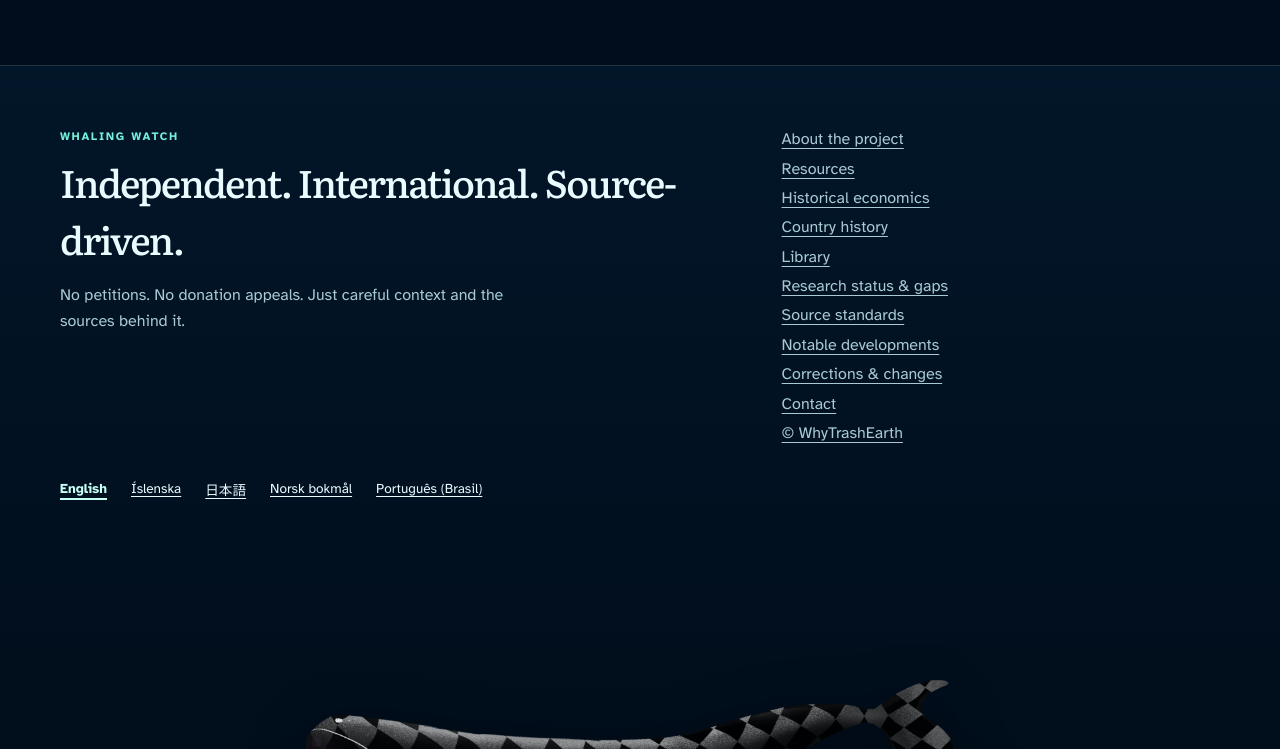
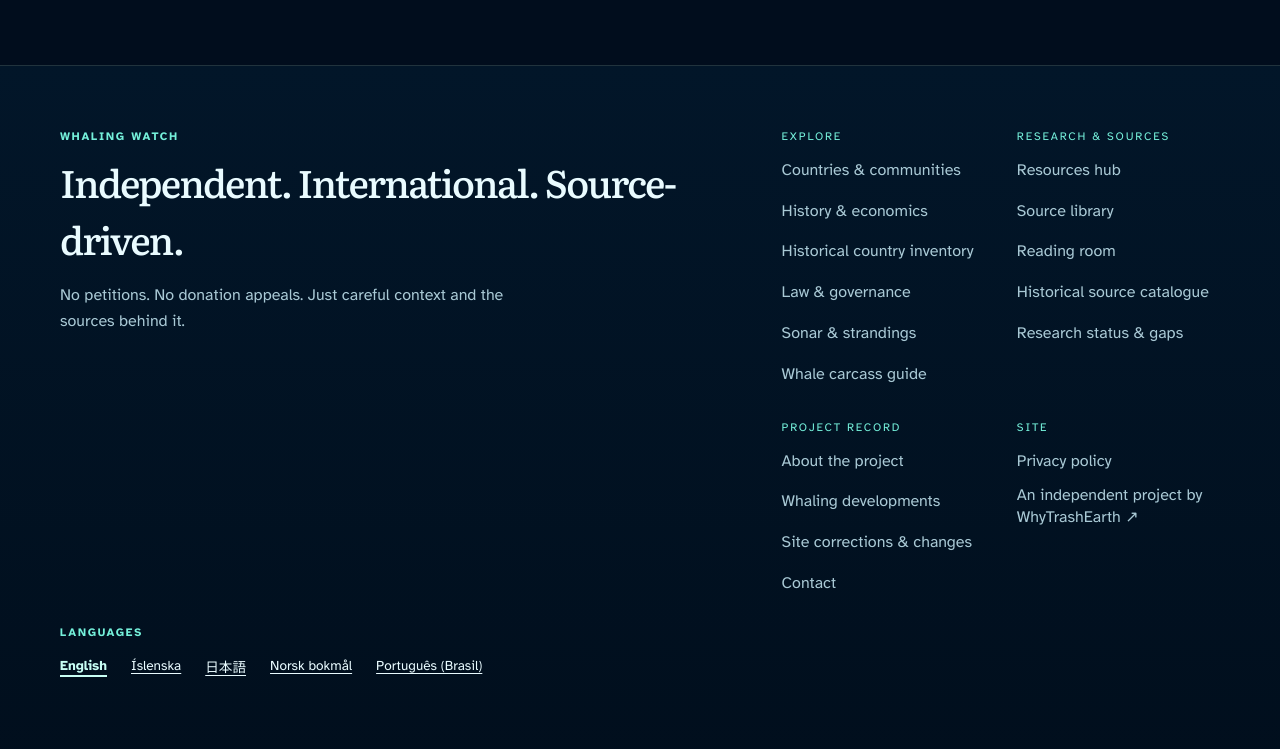
Before and after one commit to WhyTrashEarth/whalingwatch-site, an Astro site: page /blog in a window 1280 px wide. Shown: the part 1500-2249 px from the top of the page. Built offline with nearby package versions, Linux system fonts and the light colour scheme; Astro itself is replaced by a stand-in of ours.

Commit message:
Polish Whaling Watch navigation
Clarify primary navigation and group footer links for easier discovery.

```diff
--- a/src/components/Footer.astro
+++ b/src/components/Footer.astro
@@ -8,23 +8,60 @@
 ---
 <footer class="site-footer" role="contentinfo" aria-label={localized?.ui.footer ?? 'Site footer'}>
   <div class="container footer-grid">
-    <div>
+    <div class="footer-brand">
       <p class="eyebrow">Whaling Watch</p>
       <p class="footer-statement">{localized?.ui.statement ?? 'Independent. International. Source-driven.'}</p>
       <p class="footer-note">{localized?.footer.note ?? 'No petitions. No donation appeals. Just careful context and the sources behind it.'}</p>
     </div>
-    <div class="footer-links">
-      {localized ? <>
+    {localized ? <div class="footer-links">
         <a href="/about/" hreflang="en">{localized.footer.about}</a>
         <a href="/resources/" hreflang="en">{localized.ui.resources}</a>
         <a href="/contact/" hreflang="en">{localized.ui.contact}</a>
-      </> : <>
-        <a href="/about/">About the project</a><a href="/resources/">Resources</a><a href="/historical-economics/">Historical economics</a><a href="/countries/history/">Country history</a><a href="/library/">Library</a><a href="/research-status/">Research status &amp; gaps</a><a href="/sources/">Source standards</a><a href="/updates/">Notable developments</a><a href="/blog/">Corrections &amp; changes</a><a href="/contact/">Contact</a>
-      </>}
       <a href="https://whytrashearth.org" target="_blank" rel="noopener noreferrer">© WhyTrashEarth</a>
-    </div>
+    </div> : <nav class="footer-navigation" aria-label="Footer navigation">
+      <section class="footer-nav-group" aria-labelledby="footer-explore">
+        <h2 id="footer-explore" class="eyebrow">Explore</h2>
+        <ul>
+          <li><a href="/countries/">Countries &amp; communities</a></li>
+          <li><a href="/historical-economics/">History &amp; economics</a></li>
+          <li><a href="/countries/history/">Historical country inventory</a></li>
+          <li><a href="/law-and-governance/">Law &amp; governance</a></li>
+          <li><a href="/sonar-and-strandings/">Sonar &amp; strandings</a></li>
+          <li><a href="/when-a-whale-comes-ashore/">Whale carcass guide</a></li>
+        </ul>
+      </section>
+      <section class="footer-nav-group" aria-labelledby="footer-research">
+        <h2 id="footer-research" class="eyebrow">Research &amp; sources</h2>
+        <ul>
+          <li><a href="/resources/">Resources hub</a></li>
+          <li><a href="/sources/">Source library</a></li>
+          <li><a href="/library/">Reading room</a></li>
+          <li><a href="/library/history/">Historical source catalogue</a></li>
+          <li><a href="/research-status/">Research status &amp; gaps</a></li>
+        </ul>
+      </section>
+      <section class="footer-nav-group" aria-labelledby="footer-project">
+        <h2 id="footer-project" class="eyebrow">Project record</h2>
+        <ul>
+          <li><a href="/about/">About the project</a></li>
+          <li><a href="/updates/">Whaling developments</a></li>
+          <li><a href="/blog/">Site corrections &amp; changes</a></li>
+          <li><a href="/contact/">Contact</a></li>
+        </ul>
+      </section>
+      <section class="footer-nav-group" aria-labelledby="footer-site">
+        <h2 id="footer-site" class="eyebrow">Site</h2>
+        <ul>
+          <li><a href="/privacy/">Privacy policy</a></li>
+          <li><a href="https://whytrashearth.org" target="_blank" rel="noopener noreferrer">An independent project by WhyTrashEarth ↗</a></li>
+        </ul>
+      </section>
+    </nav>}
   </div>
-  <div class="container"><LanguageLinks label={localized?.ui.languages} /></div>
+  <div class="container footer-languages">
+    <p class="eyebrow">{localized?.ui.languages ?? 'Languages'}</p>
+    <LanguageLinks label={localized?.ui.languages} />
+  </div>
   <div class="footer-whale" data-whale-gallery>
     <a class="footer-whale-home" href={locale === 'en' ? '/' : `/${locale}/`} aria-label={localized?.footer.home ?? 'Return to the Whaling Watch homepage'}>
       <img class="footer-whale-art is-active" data-whale src="/images/whale.webp" alt="" />
@@ -32,7 +69,7 @@
       <img class="footer-whale-art footer-whale-art--orca" data-whale src="/images/orca-transparent.webp" alt="" />
     </a>
   </div>
-  <div class="container footer-bottom">© <span data-current-year>{new Date().getFullYear()}</span> Whaling Watch{!localized && ' · Last updated October 24, 2026'} · <a href="/sitemap-index.xml">{localized?.footer.sitemap ?? 'Sitemap'}</a></div>
+  <div class="container footer-bottom">© <span data-current-year>{new Date().getFullYear()}</span> Whaling Watch{!localized && ' · Last updated November 3, 2026'} · <a href="/sitemap-index.xml">{localized?.footer.sitemap ?? 'XML sitemap'}</a></div>
 </footer>
 
 <script is:inline>
--- a/src/components/Header.astro
+++ b/src/components/Header.astro
@@ -1,11 +1,11 @@
 ---
 import { navState } from '../i18n/localization';
 const links = [
-  ['/when-a-whale-comes-ashore/', 'Ashore'],
-  ['/sonar-and-strandings/', 'Sonar'],
   ['/countries/', 'Countries'],
   ['/historical-economics/', 'History & economics'],
   ['/law-and-governance/', 'Law & governance'],
+  ['/sonar-and-strandings/', 'Sonar & strandings'],
+  ['/when-a-whale-comes-ashore/', 'Whale carcass guide'],
   ['/resources/', 'Resources'],
   ['/about/', 'About'],
 ];
--- a/src/pages/index.astro
+++ b/src/pages/index.astro
@@ -8,5 +8,5 @@
   <section class="container home-feature"><div><p class="eyebrow">New field guide</p><h2>When a whale comes ashore.</h2><p>Burial, towing, transport, research, preservation—even deliberate explosives. What happens after a large whale dies near a populated coast is a scientific, cultural, environmental, and public-works decision with no universal answer.</p><a class="button button-secondary" href="/when-a-whale-comes-ashore/">Read the field guide <span aria-hidden="true">→</span></a></div><div class="home-feature-mark" aria-hidden="true"><span>01</span><small>FIELD<br />NOTE</small></div></section>
   <section class="container country-section"><div class="section-heading compact-heading"><p class="eyebrow">Country context</p><h2>Look wider than one flag.</h2><a class="text-link" href="/countries/">View the country index →</a></div><div class="country-grid">{watchAreas.map(([country, type, context], index) => (<a class={`country-card country-card-${index + 1}`} href="/countries/"><span class="card-number">0{index + 1}</span><h3>{country}</h3><p>{type}</p><small>{context}</small><span class="card-arrow" aria-hidden="true">↗</span></a>))}</div></section>
   <section class="depth-band"><div class="container principles-grid"><article><span>01</span><h3>Define the practice.</h3><p>Names matter. The kind of hunt, species, location, legal basis, and stated purpose all change the meaning of a fact.</p></article><article><span>02</span><h3>Show the rulebook.</h3><p>“Legal” and “illegal” are rarely enough. Treaties, reservations, objections, permits, quotas, and national law belong in the picture.</p></article><article><span>03</span><h3>Keep the receipts.</h3><p>Every substantial claim should lead back to a primary, scientific, legal, or clearly identified community source.</p></article></div></section>
-  <section class="container closing-section"><p class="eyebrow">The long view</p><h2>Reliable information should be easier to find than a stereotype.</h2><p>Whaling Watch is being built as an accessible record: what is happening, where, why, under which rules, and how the picture changes over time.</p><p>Explore the <a href="/historical-economics/">historical economics of whaling</a> and a growing <a href="/countries/history/">country-history inventory</a>, with sources and open questions alongside the findings.</p><a class="button button-secondary" href="/about/">Read the mission <span aria-hidden="true">→</span></a></section>
+  <section class="container closing-section"><p class="eyebrow">The long view</p><h2>Reliable information should be easier to find than a stereotype.</h2><p>Whaling Watch is being built as an accessible record: what is happening, where, why, under which rules, and how the picture changes over time.</p><p>Explore the <a href="/historical-economics/">historical economics of whaling</a> and a growing <a href="/countries/history/">country-history inventory</a>, with sources and open questions alongside the findings. Follow the dated record of <a href="/updates/">whaling developments</a> as the picture changes.</p><a class="button button-secondary" href="/about/">Read the mission <span aria-hidden="true">→</span></a></section>
 </BaseLayout>
--- a/src/styles/refinements.css
+++ b/src/styles/refinements.css
@@ -785,3 +785,33 @@
 .source-additions-intro .source-review-date { font-size: .85rem; }
 .source-copy .source-date { margin-top: .5rem; color: var(--aqua); font-size: .8rem; }
 .source-additions-notes { padding-bottom: 3rem; }
+
+/* Footer navigation groups make the full site map easier to scan. */
+.footer-navigation {
+  display: grid;
+  grid-template-columns: repeat(2, minmax(0, 1fr));
+  gap: 1.75rem 2rem;
+}
+.footer-nav-group h2 { margin-bottom: .55rem; }
+.footer-nav-group ul {
+  display: grid;
+  gap: .3rem;
+  list-style: none;
+  margin: 0;
+  padding: 0;
+}
+.footer-nav-group a {
+  display: inline-flex;
+  align-items: center;
+  min-height: 36px;
+  color: var(--muted);
+  text-decoration: none;
+  line-height: 1.4;
+}
+.footer-nav-group a:hover { color: var(--aqua); }
+.footer-languages { padding-top: 1.5rem; }
+.footer-languages > .eyebrow { margin-bottom: .25rem; }
+.site-footer .footer-languages .language-links { padding-top: 0; }
+@media (max-width: 560px) {
+  .footer-navigation { grid-template-columns: 1fr; gap: 1.4rem; }
+}
```
